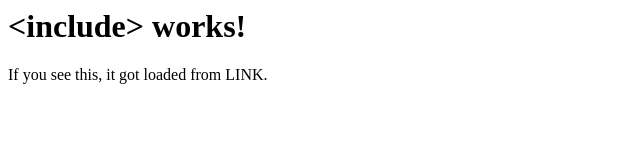
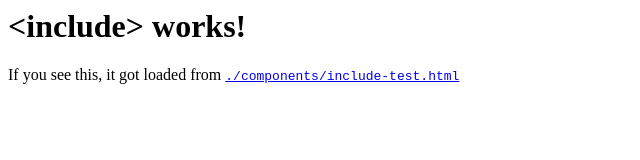
Before and after one commit to js-rebase/test, a plain HTML site: page index.html in a window 1280 px wide. Shown: the whole page, without its empty margins (0-640 px from the left). Drawn offline with nearby package versions, Linux system fonts and the light colour scheme; files that its build step writes are made by us from their sources.

Commit message:
Update include-test.html with a link to the file

```diff
--- a/components/include-test.html
+++ b/components/include-test.html
@@ -1,4 +1,4 @@
 <div>
   <h1>&lt;include&gt; works!</h1>
-  <p>If you see this, it got loaded from LINK.</p>
+  <p>If you see this, it got loaded from <a href="https://github.com/js-rebase/test/blob/76462eba5d9632572009b1beae80118f6fae93bd/components/include-test.html"><code>./components/include-test.html</code></a></p>
 </div>
```
